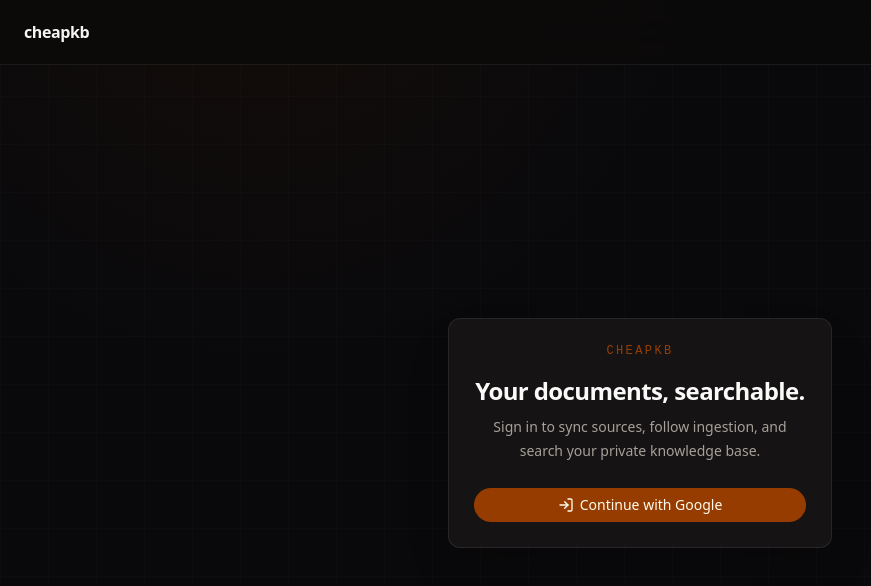
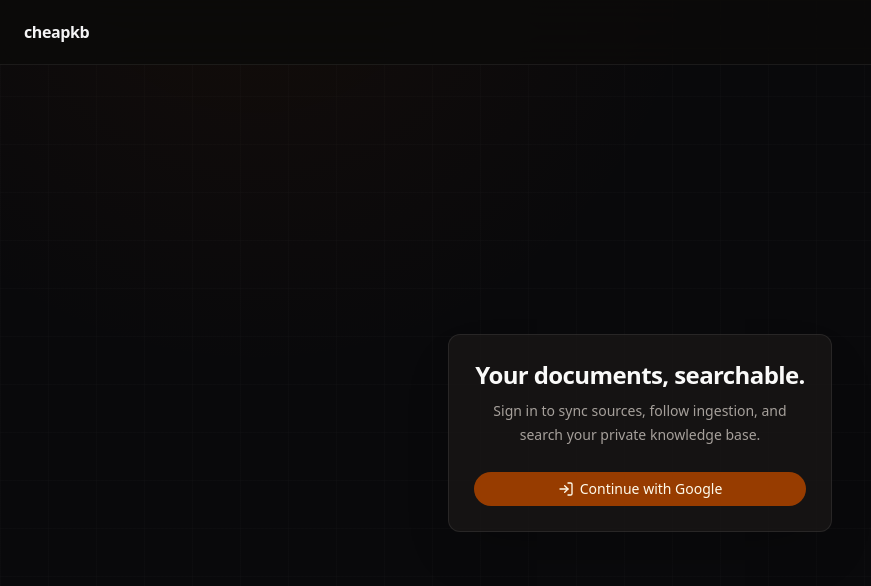
Before and after one commit to beeblastco/cheapkb, a React (Vite) app in the folder web/: page / in a window 1280 px wide. Shown: the top 586 px of the page, without its empty margins (0-871 px from the left). Built offline with nearby package versions, Linux system fonts and the light colour scheme.

Commit message:
remove duplicate signin branding

```diff
--- a/web/src/App.tsx
+++ b/web/src/App.tsx
@@ -30,10 +30,7 @@
         <main className="flex flex-1 items-center justify-center px-5 py-16">
           <Card className="w-full max-w-sm border-border/80 bg-card/70 shadow-2xl shadow-black/20">
             <CardContent className="px-6 text-center">
-              <p className="font-mono text-xs uppercase tracking-[0.2em] text-primary">
-                cheapkb
-              </p>
-              <h1 className="mt-4 text-2xl font-semibold tracking-tight">
+              <h1 className="text-2xl font-semibold tracking-tight">
                 Your documents, searchable.
               </h1>
               <p className="mt-2 text-sm leading-6 text-muted-foreground">
```
